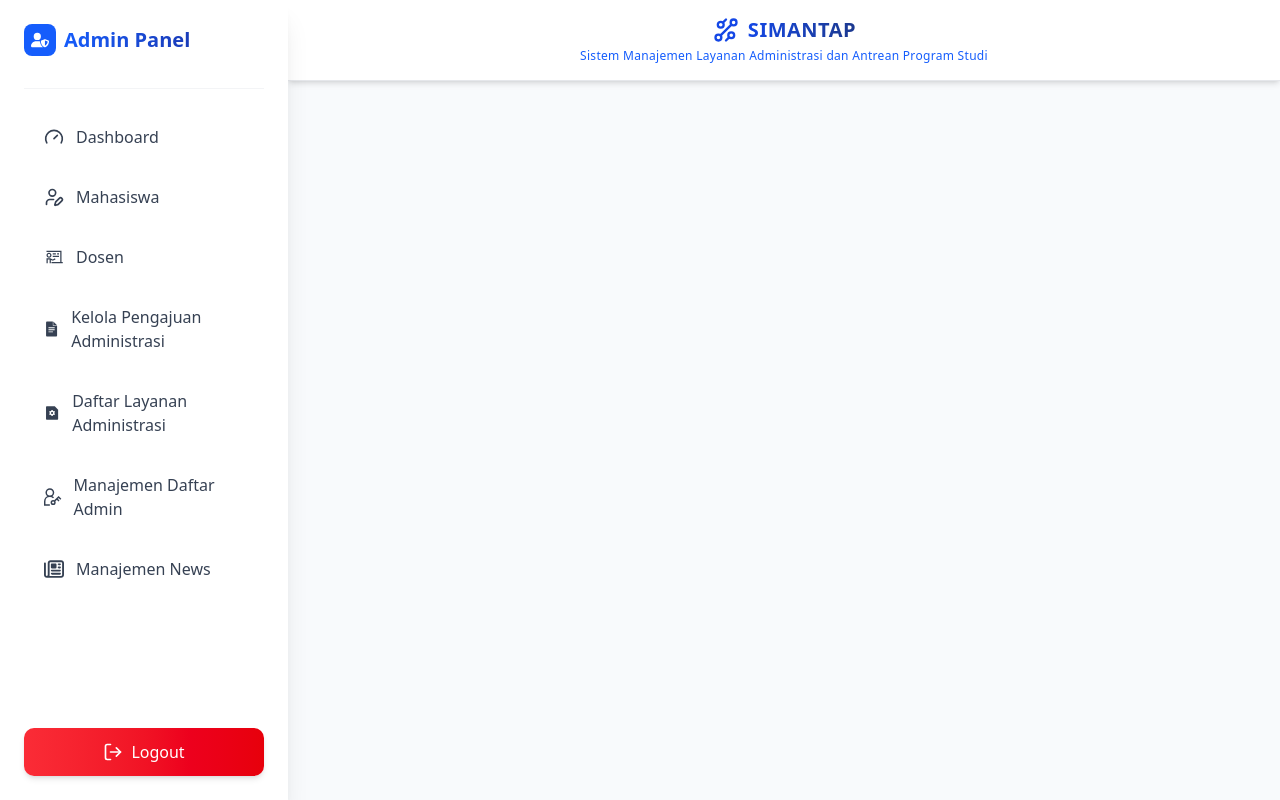
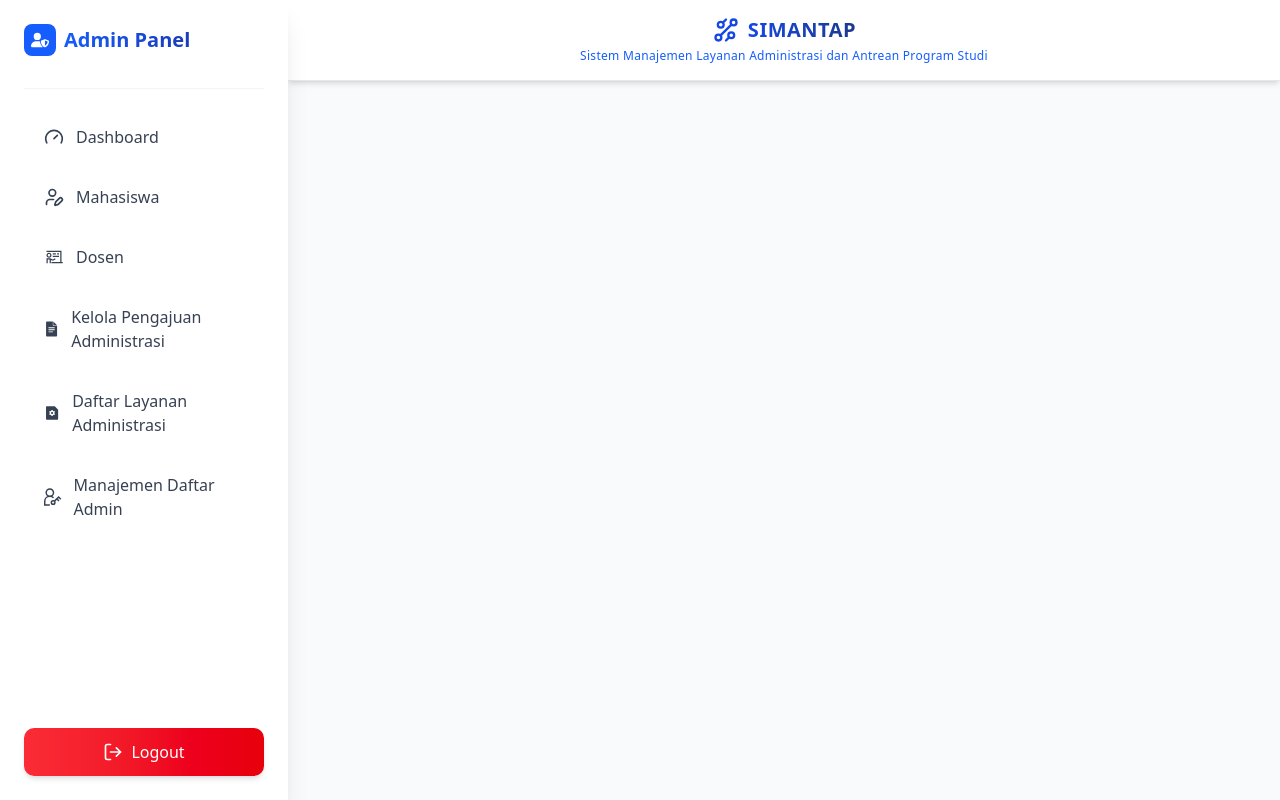
Before and after one commit to muhammadfabil/tea, a React (Vite) app: page /admin in a window 1280 px wide. Built offline with nearby package versions, Linux system fonts and the light colour scheme; no server answers; sample sign-in values are in the browser's storage.

Commit message:
temporary disable news

```diff
--- a/src/layouts/AdminLayout.jsx
+++ b/src/layouts/AdminLayout.jsx
@@ -132,7 +132,7 @@ const AdminLayout = () => {
                 <span>Manajemen Daftar Admin</span>
               </div>
             </NavLink>
-            <NavLink
+            {/* <NavLink
               to="/admin/news"
               className={({ isActive }) =>
                 `${navItem} ${isActive ? activeNav : "text-gray-700"}`
@@ -142,7 +142,7 @@ const AdminLayout = () => {
                 <FaRegNewspaper className="w-5 h-5 mr-3" />
                 <span>Manajemen News</span>
               </div>
-            </NavLink>
+            </NavLink> */}
           </nav>
         </div>
 
--- a/src/layouts/MahasiswaLayout.jsx
+++ b/src/layouts/MahasiswaLayout.jsx
@@ -118,7 +118,7 @@ const MahasiswaLayout = () => {
                 <span>Isi Data Dosen</span>
               </div>
             </NavLink>
-            <NavLink
+            {/* <NavLink
               to="/mahasiswa/news"
               className={({ isActive }) =>
                 `${navItem} ${isActive ? activeNav : "text-gray-700"}`
@@ -128,7 +128,7 @@ const MahasiswaLayout = () => {
                 <FaRegNewspaper className="w-5 h-5 mr-3" />
                 <span>News IF</span>
               </div>
-            </NavLink>
+            </NavLink> */}
             <NavLink
               to="/mahasiswa/profile"
               className={({ isActive }) =>
```
